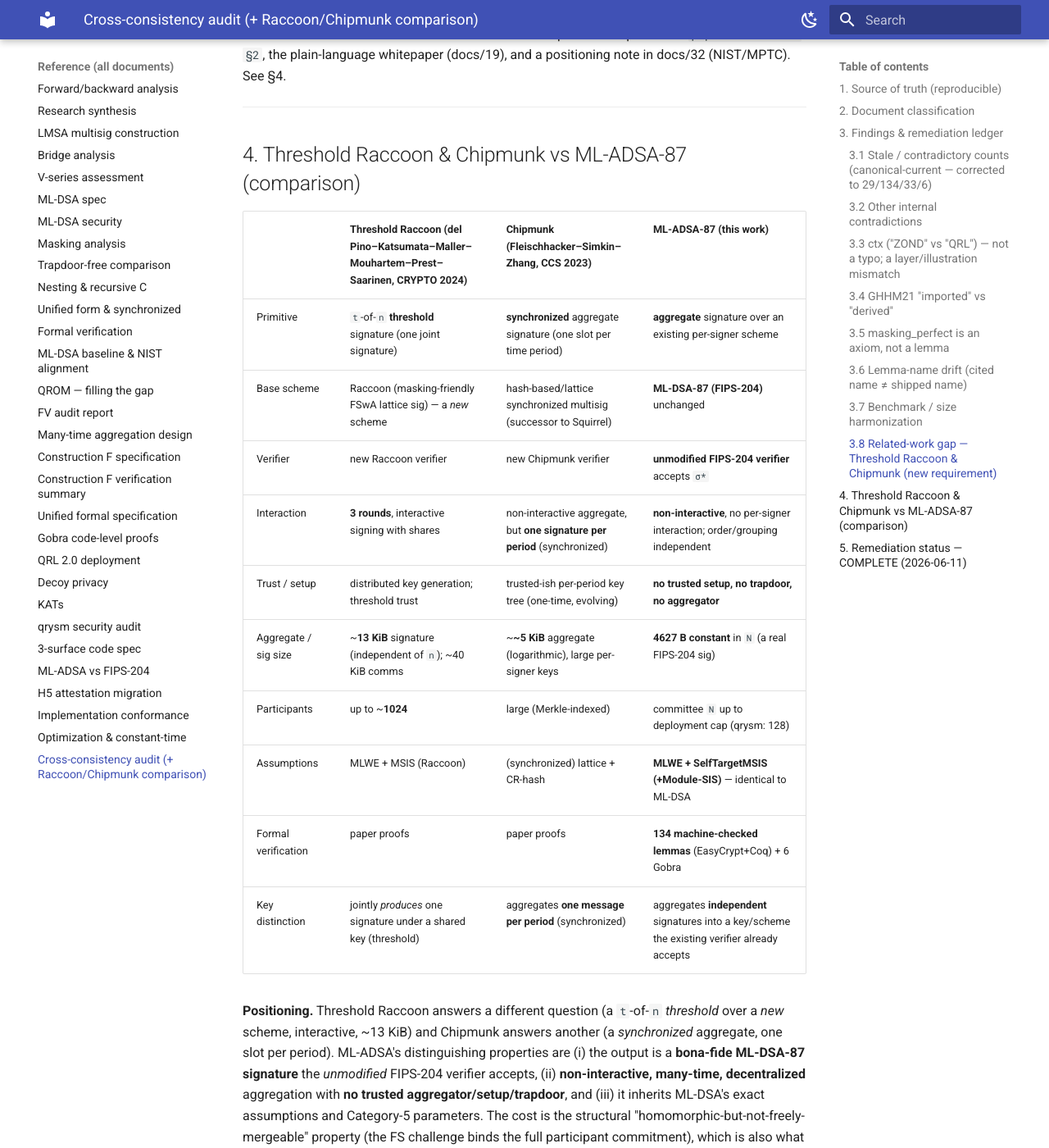
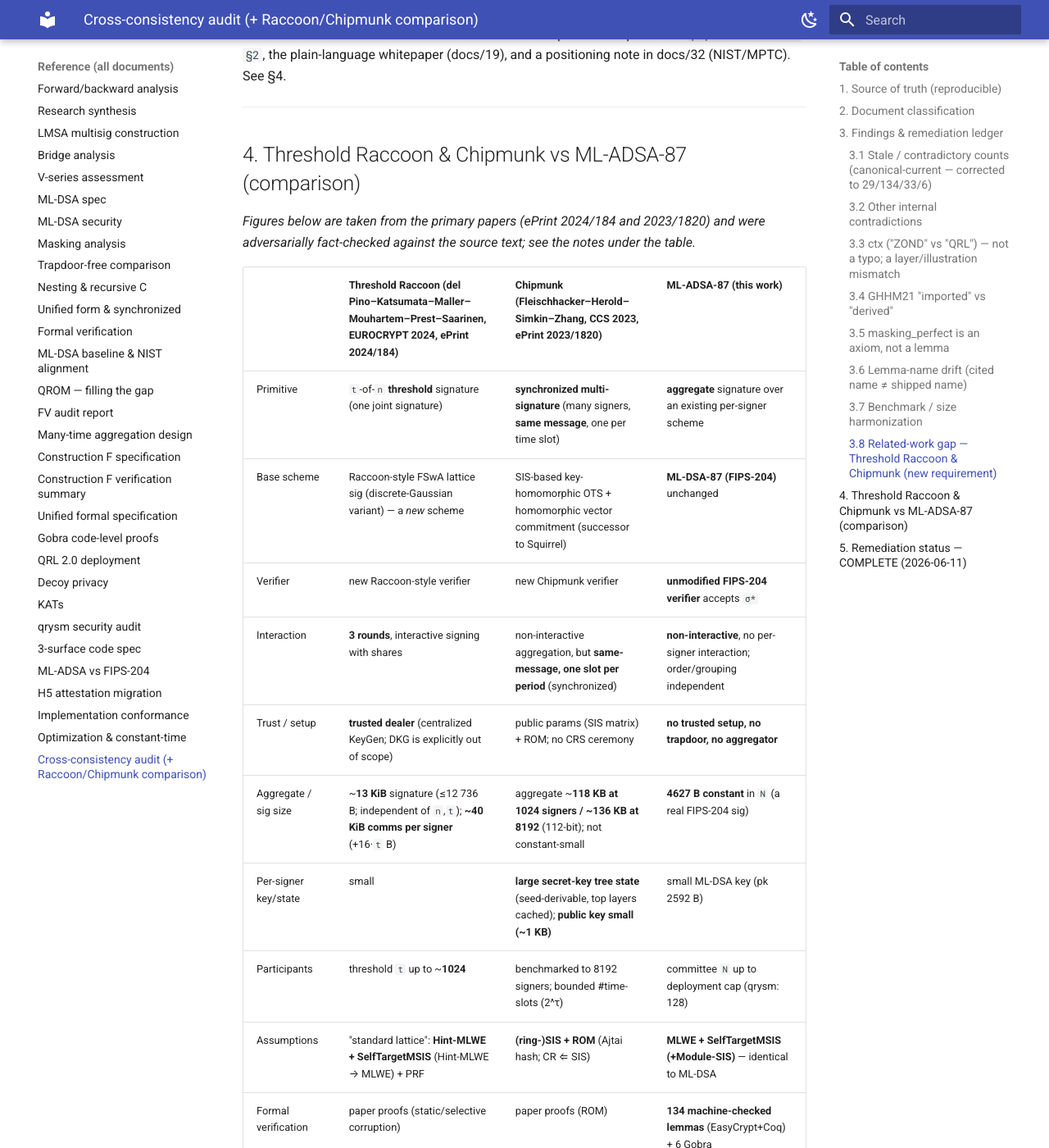
Before and after one commit to pq-cybarg/ml-adsa-site, an MkDocs documentation site: the page built from docs/reference/35-cross-consistency-audit.md, in a window 1280 px wide and 1400 px high, scrolled down 3786 px. Shown: the whole window at 82% size. Built offline with MkDocs 1.6.1 and Material for MkDocs 9.7.7, drawn with Linux system fonts in a browser that asks for light colours; some of the changed text lies outside the part shown.

Commit message:
docs: re-sync corrected Threshold Raccoon / Chipmunk comparison (literature fact-check)

```diff
--- a/docs/reference/35-cross-consistency-audit.md
+++ b/docs/reference/35-cross-consistency-audit.md
@@ -118,22 +118,36 @@ whitepaper (docs/19), and a positioning note in docs/32 (NIST/MPTC). See §4.
 
 ## 4. Threshold Raccoon & Chipmunk vs ML-ADSA-87 (comparison)
 
-| | **Threshold Raccoon** (del Pino–Katsumata–Maller–Mouhartem–Prest–Saarinen, CRYPTO 2024) | **Chipmunk** (Fleischhacker–Simkin–Zhang, CCS 2023) | **ML-ADSA-87** (this work) |
+_Figures below are taken from the primary papers (ePrint 2024/184 and 2023/1820) and were
+adversarially fact-checked against the source text; see the notes under the table._
+
+| | **Threshold Raccoon** (del Pino–Katsumata–Maller–Mouhartem–Prest–Saarinen, **EUROCRYPT 2024**, ePrint 2024/184) | **Chipmunk** (Fleischhacker–**Herold**–Simkin–Zhang, CCS 2023, ePrint 2023/1820) | **ML-ADSA-87** (this work) |
 |---|---|---|---|
-| Primitive | `t`-of-`n` **threshold** signature (one joint signature) | **synchronized** aggregate signature (one slot per time period) | **aggregate** signature over an existing per-signer scheme |
-| Base scheme | Raccoon (masking-friendly FSwA lattice sig) — a *new* scheme | hash-based/lattice synchronized multisig (successor to Squirrel) | **ML-DSA-87 (FIPS-204)** unchanged |
-| Verifier | new Raccoon verifier | new Chipmunk verifier | **unmodified FIPS-204 verifier** accepts `σ*` |
-| Interaction | **3 rounds**, interactive signing with shares | non-interactive aggregate, but **one signature per period** (synchronized) | **non-interactive**, no per-signer interaction; order/grouping independent |
-| Trust / setup | distributed key generation; threshold trust | trusted-ish per-period key tree (one-time, evolving) | **no trusted setup, no trapdoor, no aggregator** |
-| Aggregate / sig size | ~**13 KiB** signature (independent of `n`); ~40 KiB comms | ~**~5 KiB** aggregate (logarithmic), large per-signer keys | **4627 B constant** in `N` (a real FIPS-204 sig) |
-| Participants | up to ~**1024** | large (Merkle-indexed) | committee `N` up to deployment cap (qrysm: 128) |
-| Assumptions | MLWE + MSIS (Raccoon) | (synchronized) lattice + CR-hash | **MLWE + SelfTargetMSIS (+Module-SIS)** — identical to ML-DSA |
-| Formal verification | paper proofs | paper proofs | **134 machine-checked lemmas** (EasyCrypt+Coq) + 6 Gobra |
-| Key distinction | jointly *produces* one signature under a shared key (threshold) | aggregates **one message per period** (synchronized) | aggregates **independent** signatures into a key/scheme the existing verifier already accepts |
+| Primitive | `t`-of-`n` **threshold** signature (one joint signature) | **synchronized multi-signature** (many signers, **same message**, one per time slot) | **aggregate** signature over an existing per-signer scheme |
+| Base scheme | Raccoon-style FSwA lattice sig (discrete-Gaussian variant) — a *new* scheme | SIS-based key-homomorphic OTS + homomorphic vector commitment (successor to Squirrel) | **ML-DSA-87 (FIPS-204)** unchanged |
+| Verifier | new Raccoon-style verifier | new Chipmunk verifier | **unmodified FIPS-204 verifier** accepts `σ*` |
+| Interaction | **3 rounds**, interactive signing with shares | non-interactive aggregation, but **same-message, one slot per period** (synchronized) | **non-interactive**, no per-signer interaction; order/grouping independent |
+| Trust / setup | **trusted dealer** (centralized KeyGen; DKG is explicitly out of scope) | public params (SIS matrix) + ROM; no CRS ceremony | **no trusted setup, no trapdoor, no aggregator** |
+| Aggregate / sig size | ~**13 KiB** signature (≤12 736 B; independent of `n`,`t`); **~40 KiB comms per signer** (+16·`t` B) | aggregate ~**118 KB at 1024 signers / ~136 KB at 8192** (112-bit); not constant-small | **4627 B constant** in `N` (a real FIPS-204 sig) |
+| Per-signer key/state | small | **large secret-key tree state** (seed-derivable, top layers cached); **public key small (~1 KB)** | small ML-DSA key (pk 2592 B) |
+| Participants | threshold `t` up to ~**1024** | benchmarked to 8192 signers; bounded #time-slots (2^τ) | committee `N` up to deployment cap (qrysm: 128) |
+| Assumptions | "standard lattice": **Hint-MLWE + SelfTargetMSIS** (Hint-MLWE → MLWE) + PRF | **(ring-)SIS + ROM** (Ajtai hash; CR ⇐ SIS) | **MLWE + SelfTargetMSIS (+Module-SIS)** — identical to ML-DSA |
+| Formal verification | paper proofs (static/selective corruption) | paper proofs (ROM) | **134 machine-checked lemmas** (EasyCrypt+Coq) + 6 Gobra |
+| Key distinction | jointly *produces* one signature under a shared key (threshold) | aggregates many **same-message** sigs valid at one slot (synchronized) | aggregates **independent** signatures into a key/scheme the existing verifier already accepts |
+
+**Source-check notes (corrections applied after literature review).** (a) Venue is **EUROCRYPT 2024**,
+not CRYPTO. (b) Threshold Raccoon uses a **trusted dealer**, not DKG (DKG is future work); its 40 KiB
+communication is **per signer**; "1024" is the **threshold `t`**; the security reduction is to
+**Hint-MLWE + SelfTargetMSIS** (not literally MLWE+MSIS), and it uses **discrete Gaussians**, gives
+**static/selective** security only, is **not** round-optimal, and needs no threshold-FHE (PRF one-time
+masks). (c) Chipmunk has **four** authors (Herold included); it is a **multi-signature** (same message),
+its aggregate is **~136 KB** (8192 signers) — *not* "~5 KiB" and *not* "logarithmic" (keygen/sig scale
+**linearly in 2^τ** tree leaves); the **large object is the secret-key state**, the public key is small;
+assumptions are **ring-SIS + ROM**.
 
 **Positioning.** Threshold Raccoon answers a different question (a `t`-of-`n` *threshold* over a
-*new* scheme, interactive, ~13 KiB) and Chipmunk answers another (a *synchronized* aggregate, one
-slot per period). ML-ADSA's distinguishing properties are (i) the output is a **bona-fide
+*new* scheme, interactive, ~13 KiB) and Chipmunk answers another (a *synchronized same-message
+multi-signature*, ~100+ KB aggregate). ML-ADSA's distinguishing properties are (i) the output is a **bona-fide
 ML-DSA-87 signature** the *unmodified* FIPS-204 verifier accepts, (ii) **non-interactive,
 many-time, decentralized** aggregation with **no trusted aggregator/setup/trapdoor**, and (iii) it
 inherits ML-DSA's exact assumptions and Category-5 parameters. The cost is the structural
@@ -159,7 +173,9 @@ All findings in §3 discharged:
   axiom discharged by `masking_perfect_concrete`. **Admit-free** confirmed; stale `props.ec:3` header fixed.
 - **Lemma-name drift** fixed in docs/17 (target names → shipped names).
 - **Benchmarks** harmonized: 578→592 KB (592 256 B); paper 12–128×→8–128×; docs/33 N=8 (8×) row added.
-- **Threshold Raccoon + Chipmunk** added: paper §2 (+refs [dPKM⁺24], [FSZ23], [Squirrel]), docs/19
+- **Threshold Raccoon + Chipmunk** added (source-checked: venue EUROCRYPT 2024, Chipmunk = 4 authors incl.
+  Herold, aggregate ~136 KB not ~5 KiB, trusted dealer not DKG, Hint-MLWE/ring-SIS+ROM): paper §2 (+refs
+  [dPKM⁺24], [FHSZ23], [FSZ22]), docs/19
   (plain language), docs/32 (MPTC positioning), and §4 above.
 - **Historical-iteration docs** (01–03, 05–12, 15, 16, whitepaper) carry dated provenance banners pointing
   here + to docs/30/31/`count-artifacts.sh`; their body numbers are preserved as the historical record.
```
Also changed, not shown: docs/reference/19-ml-adsa-F-plain-language-whitepaper.md (+9 -8 lines), docs/reference/32-publication-and-nist-submission-roadmap.md (+5 -4 lines), docs/reference/paper.md (+24 -17 lines).
